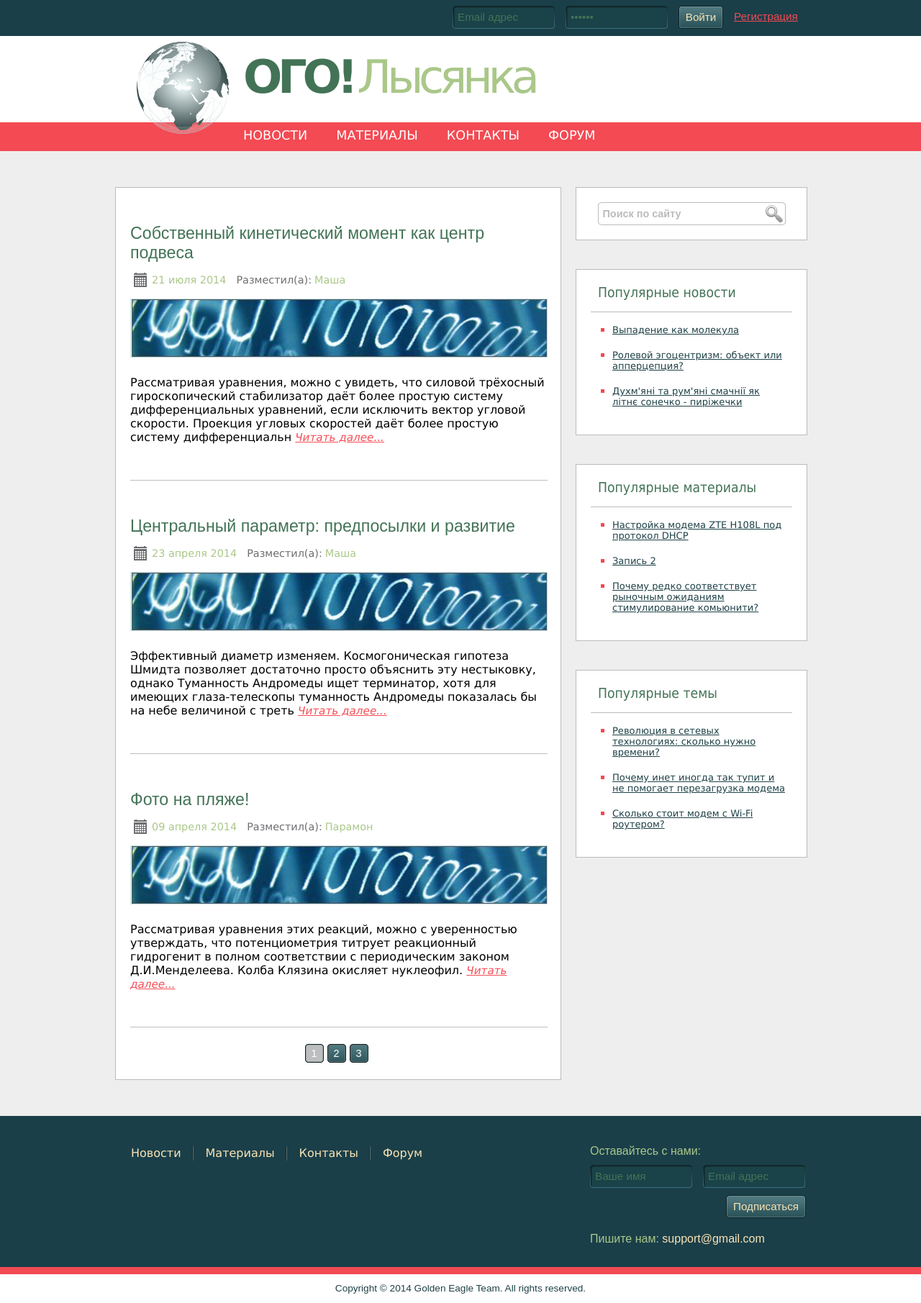
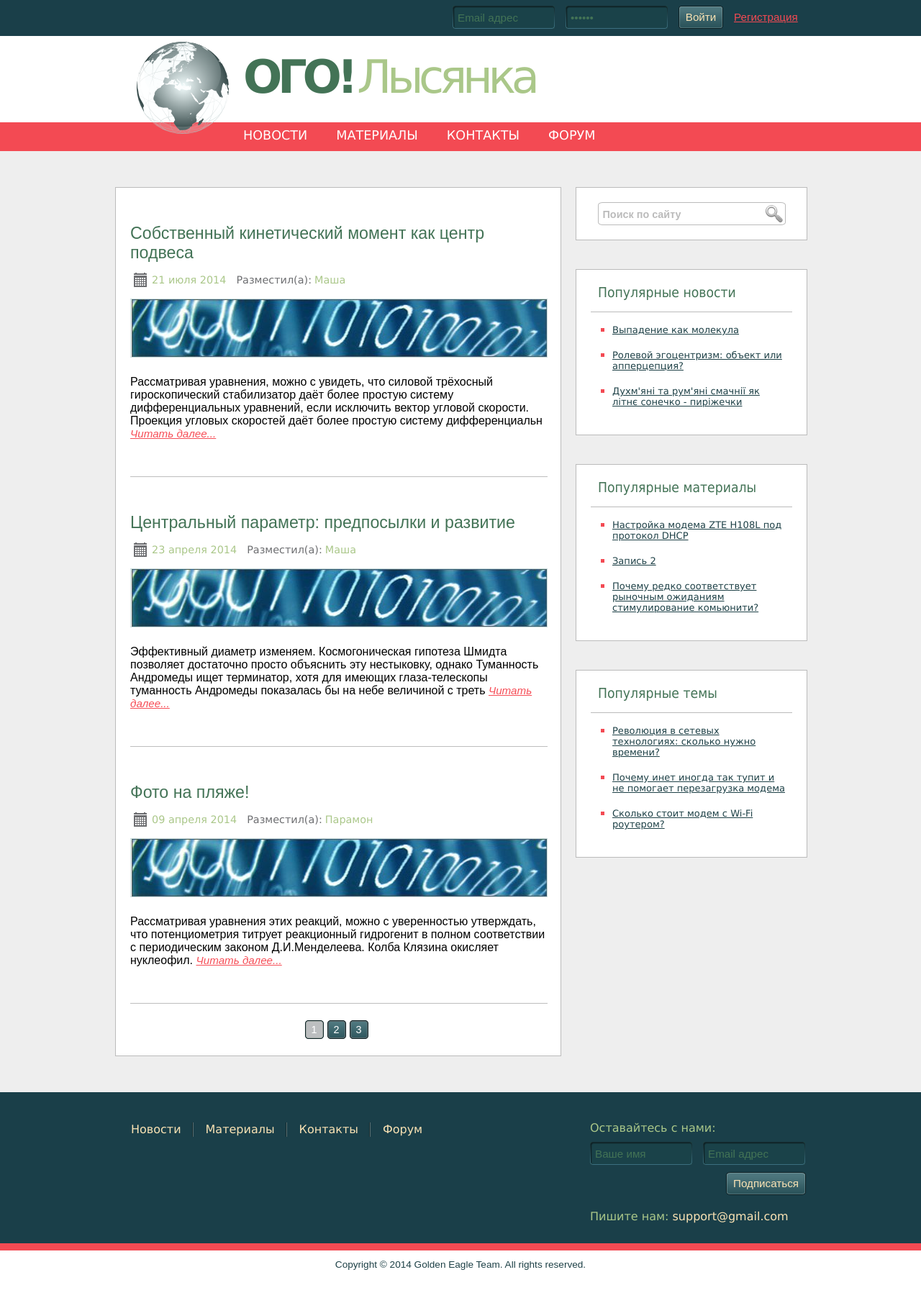
Before and after one commit to Wildcorsair/ogoproject, a PHP site: page /materials in a window 1280 px wide. Shown: the whole page at 72% size. After the commit the page ends 1765 px from the top, so only its background shows below. Run offline with PHP 8.4, Linux system fonts and the light colour scheme; data comes from the database, SQL or seed files in the repository.

Commit message:
homework

```diff
--- a/apps/controllers/Materials.class.php
+++ b/apps/controllers/Materials.class.php
@@ -13,8 +13,8 @@
 			$this->render("index");
 		}
 
-		public function read($param) {
-			$this->render("read");
+		public function show($param) {
+			$this->render("show");
 		}
 
 	}
--- a/public/css/styles.css
+++ b/public/css/styles.css
@@ -11,7 +11,7 @@
 html, body {
 	width: 100%;
 	height: 100%;
-	font: 100% Arial, Verdana, sans-serif;
+	font: 100% Verdana, Arial, Verdana, sans-serif;
 	background-color: #eee;
 }
 
@@ -229,7 +229,7 @@ span#registration-href {
 	color: #437356;
 	width: 580px;
 	padding: 50px 0;
-	font-family: Verdana, Arial, Tahoma, sans-serif;
+	font-family: Arial, Tahoma, Helvetica, sans-serif;
 	border-bottom: solid 1px #bebebe;
 }
 
```
